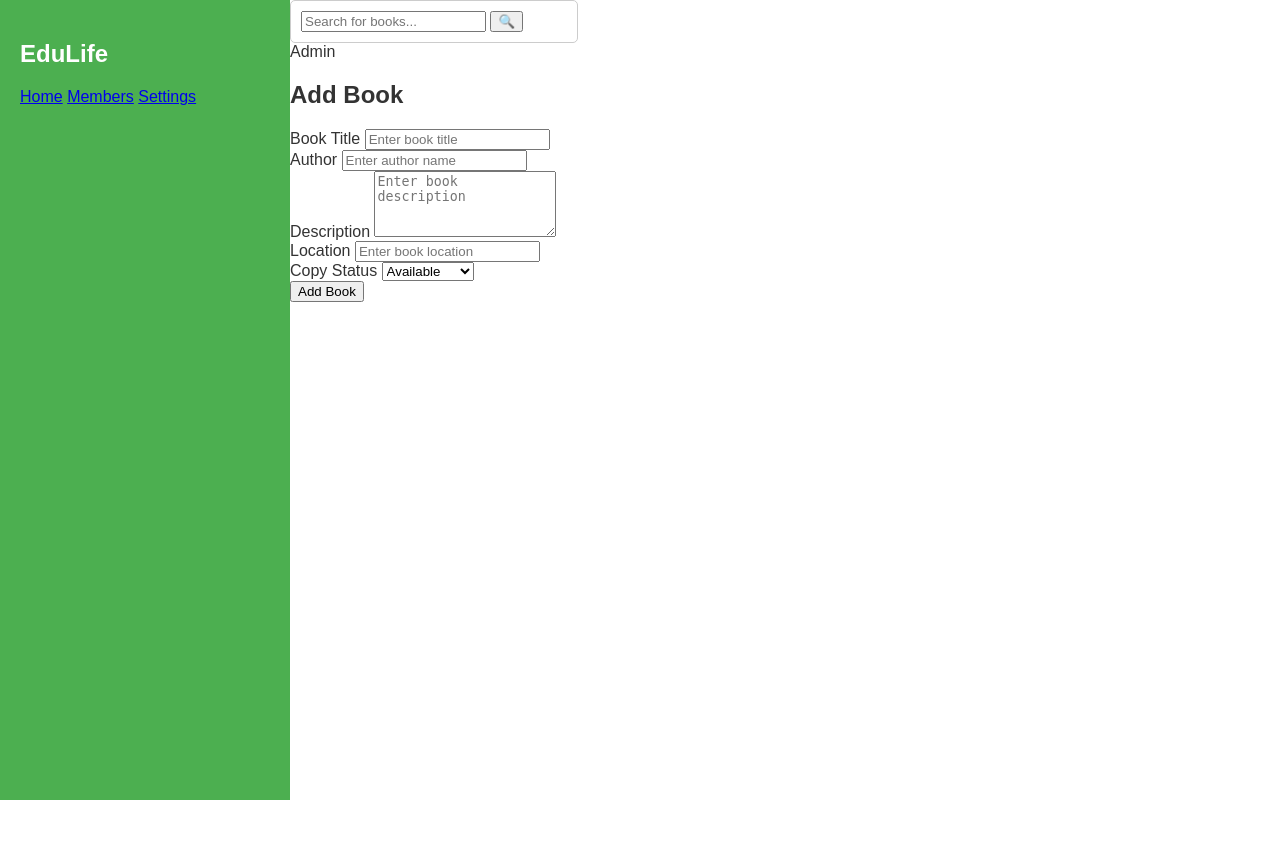
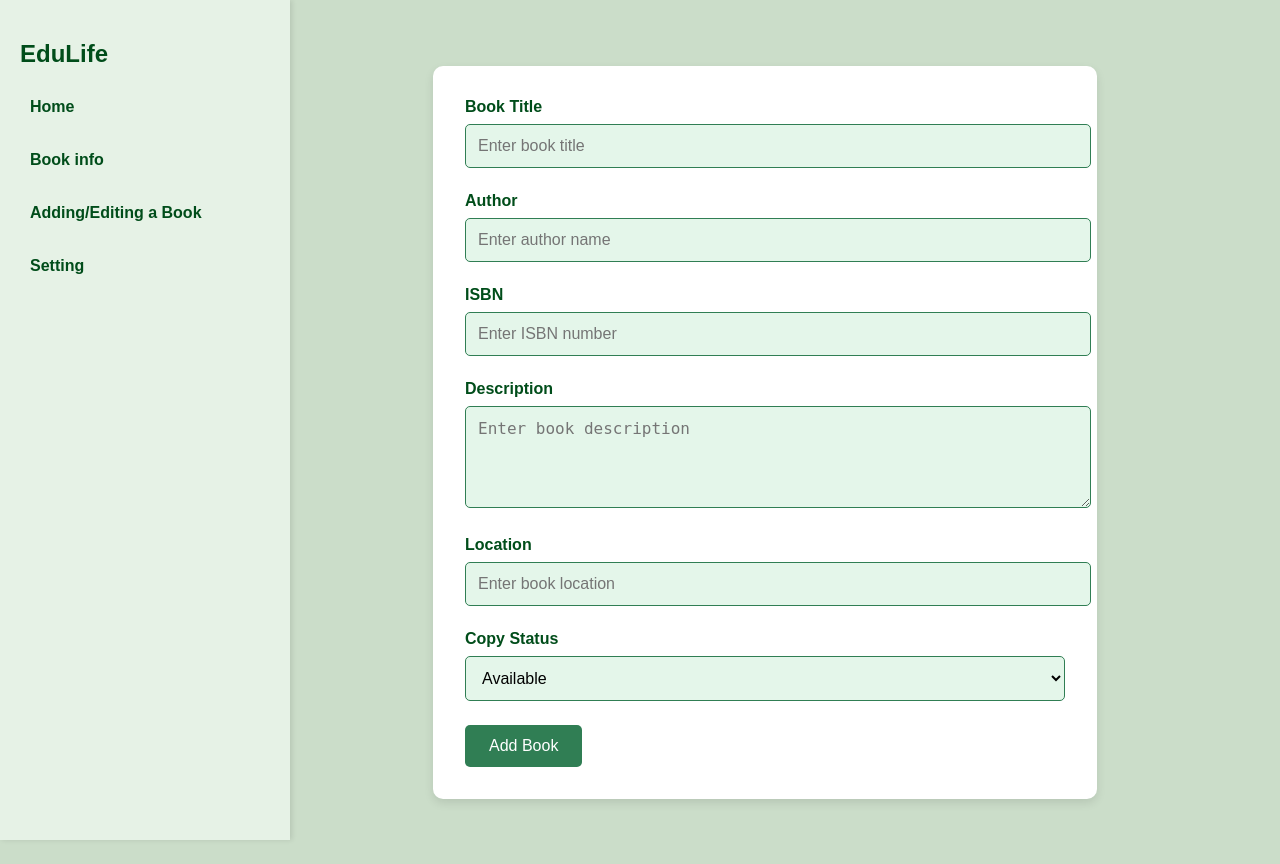
Before and after one commit to hanna00112/EduLib, a Flask app: page /admin/add-book in a window 1280 px wide. Before the commit the page ends 800 px from the top, so only its background shows below. Run offline with Flask 3, Linux system fonts and the light colour scheme; a user stored in the database is signed in.

Commit message:
worked on admin home page

```diff
--- a/app.py
+++ b/app.py
@@ -188,7 +188,7 @@ def add_book():
         db.session.add(new_book)
         db.session.commit()
         flash("Book added successfully!", "success")
-        return redirect(url_for('add_book'))
+        return redirect(url_for('Admin_home'))
     return render_template('admin/admin-add.html')
 #check
 
--- a/static/css/admin-add.css
+++ b/static/css/admin-add.css
@@ -1,134 +1,183 @@
-/* General styles */
+/* General Page Styling */
 body {
-    font-family: Arial, sans-serif;
+    font-family: 'Inria Sans', sans-serif;
     margin: 0;
     padding: 0;
-    background-color: #F5FFFA; /* Light green background */
+    background-color: #CBDDC9;
+    color: #333;
 }
 
-/* Container layout */
-.container {
-    display: flex;
+/* Sidebar Styling */
+.sidebar {
+    width: 250px;
+    background-color: #e6f2e6; /* Light green */
+    padding: 20px;
+    box-shadow: 2px 0 5px rgba(0, 0, 0, 0.1);
+    position: fixed;
+    height: 100vh;
 }
 
-/* Sidebar styling */
-.sidebar {
-    background-color: #D9EEDC; /* Soft green */
-    width: 250px;
-    height: 100vh;
-    padding: 20px;
-    box-shadow: 2px 0 5px rgba(0, 0, 0, 0.1);
+.sidebar .logo h1 {
+    font-size: 1.5rem;
+    color: #004d1a; /* AUI green */
+    margin-bottom: 20px;
 }
 
-.sidebar h2 {
-    color: #333;
-    margin-bottom: 20px;
-    font-size: 24px;
+.sidebar .menu ul {
+    list-style: none;
+    padding: 0;
+    margin: 0;
 }
 
-.sidebar nav a {
-    display: block;
-    color: #333;
-    text-decoration: none;
-    padding: 10px 0;
-    font-size: 16px;
-    margin-bottom: 10px;
+.sidebar .menu ul li {
+    margin: 15px 0;
 }
 
-.sidebar nav a:hover {
-    color: #4CAF50; /* Hover color */
+.sidebar .menu ul li a {
+    text-decoration: none;
+    color: #004d1a;
+    font-size: 1rem;
+    font-weight: bold;
+    padding: 10px;
+    border-radius: 5px;
+    display: block;
+    transition: background-color 0.3s ease;
+}
+
+.sidebar .menu ul li a:hover {
+    background-color: #cce5cc; /* Slightly lighter green on hover */
+    color: #002d10; /* Darker green text for contrast */
+}
+
+.sidebar .menu ul li a.active {
+    background-color: #004d1a; /* AUI green */
+    color: #ffffff; /* White text */
 }
 
 /* Main Content Styling */
 main {
-    flex: 1;
-    padding: 20px;
+    display: flex;
+    justify-content: center;
+    align-items: center;
+    min-height: 100vh;
+    margin-left: 250px; /* Offset sidebar width */
+    padding: 2rem;
 }
 
-header {
+/* Add Book Form Section */
+.form-section {
+    background-color: #fff;
+    padding: 2rem;
+    border-radius: 10px;
+    box-shadow: 0 4px 10px rgba(0, 0, 0, 0.1);
+    width: 100%;
+    max-width: 600px;
+    margin: auto; /* Center the form horizontally */
+}
+
+.form-section h1 {
+    font-family: 'Inknut Antiqua', serif;
+    color: #004d1a;
+    margin-bottom: 1rem;
+    text-align: center;
+}
+
+/* Form Item Styling */
+.form-item {
+    margin-bottom: 1.5rem;
+}
+
+.form-item label {
+    display: block;
+    margin-bottom: 0.5rem;
+    font-weight: bold;
+    color: #004d1a;
+}
+
+.form-item input,
+.form-item textarea,
+.form-item select {
+    width: 100%;
+    padding: 0.75rem;
+    border: 1px solid #307E54;
+    border-radius: 5px;
+    background-color: #E4F6EA;
+    font-size: 1rem;
+}
+
+/* Form Buttons */
+.form-buttons {
     display: flex;
     justify-content: space-between;
     align-items: center;
-    margin-bottom: 20px;
-}
-
-.search-bar {
-    display: flex;
-    gap: 5px;
-}
-
-.search-bar input {
-    padding: 10px;
-    border: 1px solid #CCC;
-    border-radius: 5px;
-}
-
-.search-bar button {
-    padding: 10px;
-    border: none;
-    background-color: #4CAF50;
-    color: white;
-    border-radius: 5px;
-    cursor: pointer;
-}
-
-.search-bar button:hover {
-    background-color: #45A049;
-}
-
-.user-info {
-    font-size: 16px;
-    color: #333;
-}
-
-/* Form section */
-.form-section {
-    background-color: white;
-    padding: 20px;
-    border-radius: 10px;
-    box-shadow: 0 4px 6px rgba(0, 0, 0, 0.1);
-}
-
-.form-section h1 {
-    margin-bottom: 20px;
-    font-size: 24px;
-    color: #333;
-}
-
-.form-item {
-    margin-bottom: 15px;
-}
-
-label {
-    display: block;
-    margin-bottom: 5px;
-    font-size: 14px;
-    color: #333;
-}
-
-input, textarea, select {
-    width: 100%;
-    padding: 10px;
-    border: 1px solid #CCC;
-    border-radius: 5px;
-    font-size: 14px;
-    box-sizing: border-box;
-}
-
-textarea {
-    resize: none;
+    margin-top: 1.5rem;
 }
 
 .submit-btn {
-    background-color: #4CAF50;
+    background-color: #307E54;
     color: white;
-    padding: 10px 20px;
+    padding: 0.75rem 1.5rem;
     border: none;
-    border-radius: 20px;
+    border-radius: 5px;
     cursor: pointer;
-    font-size: 16px;
+    font-size: 1rem;
 }
 
 .submit-btn:hover {
-    background-color: #45A049;
+    background-color: #1e8e52;
 }
+
+.cancel-btn {
+    background-color: #d9534f;
+    color: white;
+    padding: 0.75rem 1.5rem;
+    border-radius: 5px;
+    text-decoration: none;
+    font-size: 1rem;
+}
+
+.cancel-btn:hover {
+    background-color: #c9302c;
+}
+
+/* Footer Styles */
+.footer {
+    background-color: #f1f1f1;
+    color: #022a15;
+    text-align: center;
+    padding: 20px 10px;
+    font-size: 0.9rem;
+    margin-top: 20px;
+    box-shadow: 0 -2px 4px rgba(0, 0, 0, 0.1);
+}
+
+.footer p {
+    margin: 0;
+    font-size: 1rem;
+    font-weight: normal;
+    margin-bottom: 10px;
+}
+
+.footer-people {
+    list-style: none;
+    padding: 0;
+    margin: 0;
+    display: flex;
+    justify-content: center;
+    flex-wrap: wrap;
+    gap: 15px;
+}
+
+.footer-people li {
+    display: inline;
+}
+
+.footer-people a {
+    text-decoration: none;
+    color: #3e463c;
+    transition: color 0.3s ease;
+}
+
+.footer-people a:hover {
+    color: #cce5cc;
+}
--- a/templates/admin/admin-add.html
+++ b/templates/admin/admin-add.html
@@ -4,32 +4,25 @@
     <meta charset="UTF-8">
     <meta name="viewport" content="width=device-width, initial-scale=1.0">
     <title>Add Book - Admin</title>
-    <link rel="stylesheet" href="{{ url_for('static', filename='css/account.css') }}">
+    <link rel="stylesheet" href="{{ url_for('static', filename='css/admin-add.css') }}">
 </head>
 <body>
     <div class="container">
-        <!-- Sidebar -->
-        <div class="sidebar">
-            <h2>EduLife</h2>
-            <nav>
-                <a href="/aya">Home</a>
-                <a href="#">Members</a>
-                <a href="#">Settings</a>
+        <aside class="sidebar">
+                <div class="logo">
+                    <h1>EduLife</h1>
+                </div>
+                <nav class="menu">
+                    <ul>
+                        <li><a href="admin-home.html">Home</a></li>
+                        <li><a href="#">Book info</a></li>
+                        <li><a href="#">Adding/Editing a Book</a></li>
+                        <li><a href="#">Setting</a></li>
+                    </ul>
                 </nav>
-        </div>
-
+            </aside>
         <!-- Main Content -->
         <main>
-            <header>
-                <div class="search-bar">
-                    <input type="text" placeholder="Search for books...">
-                    <button>🔍</button>
-                </div>
-                <div class="user-info">
-                    <span>Admin</span>
-                </div>
-            </header>
-
             <!-- Flash Message Section -->
             {% with messages = get_flashed_messages(with_categories=true) %}
                 {% if messages %}
@@ -44,8 +37,7 @@
             {% endwith %}
 
         <section class="form-section">
-                <h1>Add Book</h1>
-                <form action="/add-book" method="POST">
+                <form action="{{ url_for('add_book') }}" method="POST">
                         <div class="form-item">
                             <label for="title">Book Title</label>
                             <input type="text" id="title" name="title" placeholder="Enter book title" required>
@@ -55,16 +47,20 @@
                             <input type="text" id="author" name="author" placeholder="Enter author name" required>
                         </div>
                         <div class="form-item">
+                            <label for="isbn">ISBN</label>
+                            <input type="text" id="isbn" name="isbn" placeholder="Enter ISBN number" required>
+                        </div>
+                        <div class="form-item">
                             <label for="description">Description</label>
-                        <textarea id="description" name="description" rows="4" placeholder="Enter book description" required></textarea>
+                            <textarea id="description" name="description" rows="4" placeholder="Enter book description"></textarea>
                         </div>
                         <div class="form-item">
                             <label for="location">Location</label>
-                        <input type="text" id="location" name="location" placeholder="Enter book location" required>
+                            <input type="text" id="location" name="location" placeholder="Enter book location">
                         </div>
                         <div class="form-item">
-                        <label for="copy-status">Copy Status</label>
-                        <select id="copy-status" name="copy-status" required>
+                            <label for="copy_status">Copy Status</label>
+                            <select id="copy_status" name="copy_status" required>
                                 <option value="available">Available</option>
                                 <option value="unavailable">Unavailable</option>
                             </select>
@@ -76,6 +72,6 @@
         </div>
 
     <!-- Add your custom JavaScript here, if needed -->
-    <script src="{{ url_for('static', filename='js/adminadd.js') }}"></script>
+   <!--  <script src="{{ url_for('static', filename='js/adminadd.js') }}"></script> -->
 </body>
 </html>
```
Lines whose indentation alone changed are shown as unchanged.
